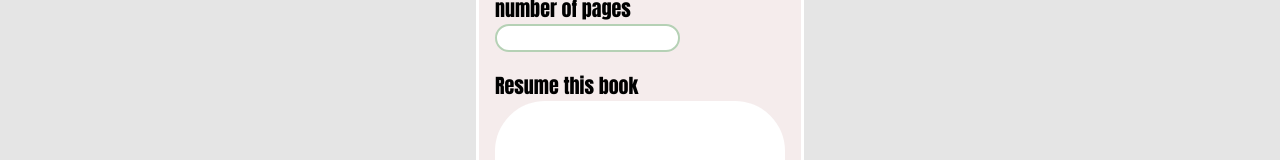
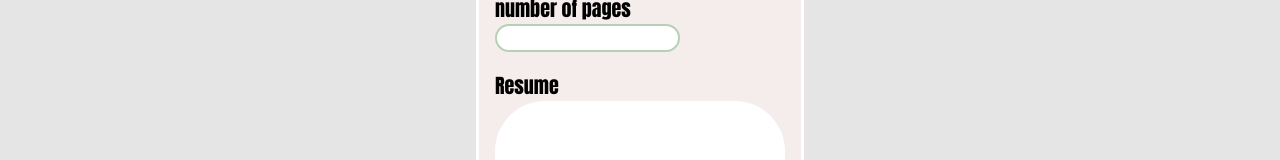
Before and after one commit to Aissablk/LibraryDocker, a plain HTML site: page index.html in a window 1280 px wide. Both pictures are taken after a click on the button "Add Your book". Shown: the part 343-503 px from the top of the page. Drawn offline with Linux system fonts and the light colour scheme.

Commit message:
new commit

```diff
--- a/index.html
+++ b/index.html
@@ -51,7 +51,7 @@ margin-top: 0px;
       <div>
       <label for="string" class="resumetext">
 
-        Resume this book
+        Resume
       </label>
     </div>
       <input type="text" class="Resume" id="readinput" required><br>
```
